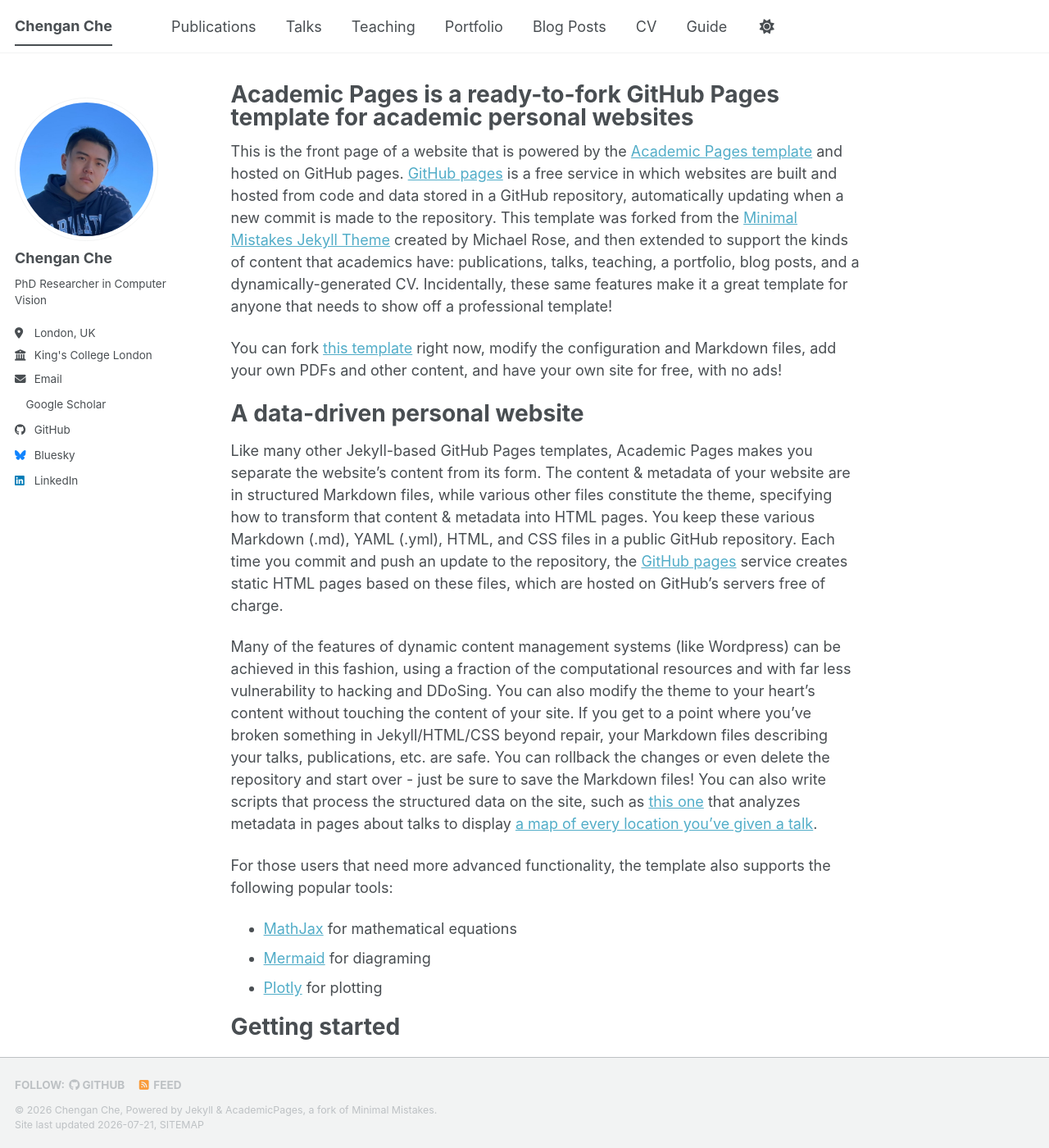
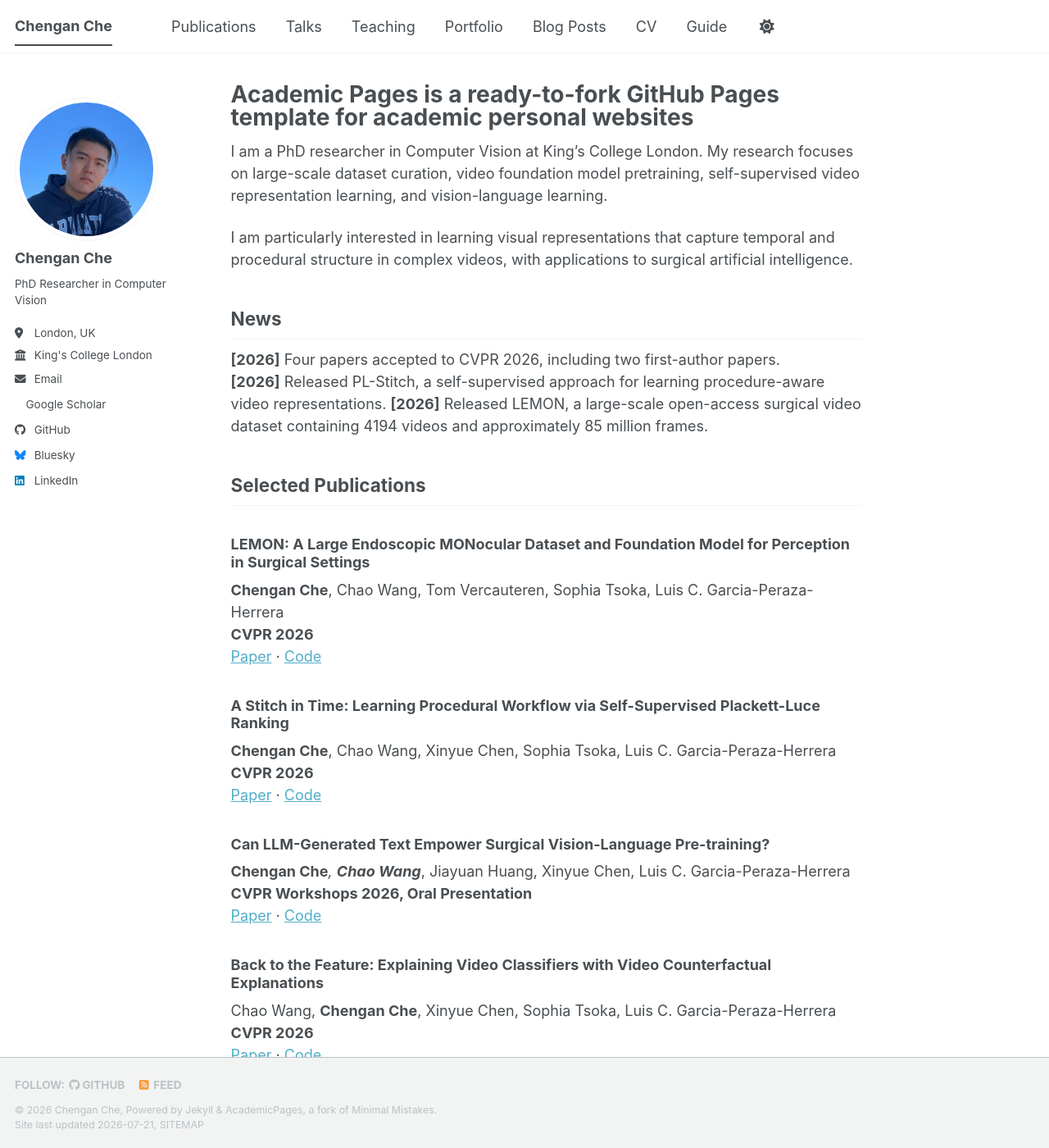
Before and after one commit to chengan-che/chengan-che.github.io, a Jekyll site: the page built from _pages/about.md, in a window 1280 px wide and 1400 px high. Shown: the whole window at 82% size. Built offline with Jekyll 4.4.1, drawn with Linux system fonts in a browser that asks for light colours; a style sheet for code colours, icons or effects is not loaded; some of the changed text lies outside the part shown.

Commit message:
Update about.md

```diff
--- a/_pages/about.md
+++ b/_pages/about.md
@@ -7,50 +7,54 @@ redirect_from:
   - /about.html
 ---
 
-This is the front page of a website that is powered by the [Academic Pages template](https://github.com/academicpages/academicpages.github.io) and hosted on GitHub pages. [GitHub pages](https://pages.github.com) is a free service in which websites are built and hosted from code and data stored in a GitHub repository, automatically updating when a new commit is made to the repository. This template was forked from the [Minimal Mistakes Jekyll Theme](https://mmistakes.github.io/minimal-mistakes/) created by Michael Rose, and then extended to support the kinds of content that academics have: publications, talks, teaching, a portfolio, blog posts, and a dynamically-generated CV. Incidentally, these same features make it a great template for anyone that needs to show off a professional template!
+I am a PhD researcher in Computer Vision at King's College London. My research focuses on large-scale dataset curation, video foundation model pretraining, self-supervised video representation learning, and vision-language learning.
 
- You can fork [this template](https://github.com/academicpages/academicpages.github.io) right now, modify the configuration and Markdown files, add your own PDFs and other content, and have your own site for free, with no ads!
+I am particularly interested in learning visual representations that capture temporal and procedural structure in complex videos, with applications to surgical artificial intelligence.
 
-A data-driven personal website
-======
-Like many other Jekyll-based GitHub Pages templates, Academic Pages makes you separate the website's content from its form. The content & metadata of your website are in structured Markdown files, while various other files constitute the theme, specifying how to transform that content & metadata into HTML pages. You keep these various Markdown (.md), YAML (.yml), HTML, and CSS files in a public GitHub repository. Each time you commit and push an update to the repository, the [GitHub pages](https://pages.github.com/) service creates static HTML pages based on these files, which are hosted on GitHub's servers free of charge.
+## News
 
-Many of the features of dynamic content management systems (like Wordpress) can be achieved in this fashion, using a fraction of the computational resources and with far less vulnerability to hacking and DDoSing. You can also modify the theme to your heart's content without touching the content of your site. If you get to a point where you've broken something in Jekyll/HTML/CSS beyond repair, your Markdown files describing your talks, publications, etc. are safe. You can rollback the changes or even delete the repository and start over - just be sure to save the Markdown files! You can also write scripts that process the structured data on the site, such as [this one](https://github.com/academicpages/academicpages.github.io/blob/master/talkmap.ipynb) that analyzes metadata in pages about talks to display [a map of every location you've given a talk](https://academicpages.github.io/talkmap.html).
+**[2026]** Four papers accepted to CVPR 2026, including two first-author papers.
+**[2026]** Released PL-Stitch, a self-supervised approach for learning procedure-aware video representations.
+**[2026]** Released LEMON, a large-scale open-access surgical video dataset containing 4194 videos and approximately 85 million frames.
 
-For those users that need more advanced functionality, the template also supports the following popular tools:
-- [MathJax](https://www.mathjax.org/) for mathematical equations
-- [Mermaid](https://mermaid.js.org/) for diagraming
-- [Plotly](https://plotly.com/javascript/) for plotting
+## Selected Publications
 
-Getting started
-======
-1. Register a GitHub account if you don't have one and confirm your e-mail (required!)
-1. Fork [this template](https://github.com/academicpages/academicpages.github.io) by clicking the "Use this template" button in the top right.
-1. Go to the repository's settings (rightmost item in the tabs that start with "Code", should be below "Unwatch"). Rename the repository "[your GitHub username].github.io", which will also be your website's URL.
-1. Set site-wide configuration and create content & metadata (see below -- also see [this set of diffs](https://archive.is/3TPas) showing what files were changed to set up [an example site](https://getorg-testacct.github.io) for a user with the username "getorg-testacct")
-1. Upload any files (like PDFs, .zip files, etc.) to the files/ directory. They will appear at https://[your GitHub username].github.io/files/example.pdf.
-1. Check status by going to the repository settings, in the "GitHub pages" section
+### LEMON: A Large Endoscopic MONocular Dataset and Foundation Model for Perception in Surgical Settings
 
-Site-wide configuration
-------
-The main configuration file for the site is in the base directory in [_config.yml](https://github.com/academicpages/academicpages.github.io/blob/master/_config.yml), which defines the content in the sidebars and other site-wide features. You will need to replace the default variables with ones about yourself and your site's github repository. The configuration file for the top menu is in [_data/navigation.yml](https://github.com/academicpages/academicpages.github.io/blob/master/_data/navigation.yml). For example, if you don't have a portfolio or blog posts, you can remove those items from that navigation.yml file to remove them from the header.
+**Chengan Che**, Chao Wang, Tom Vercauteren, Sophia Tsoka, Luis C. Garcia-Peraza-Herrera
+**CVPR 2026**
+[Paper](https://openaccess.thecvf.com/content/CVPR2026/papers/Che_LEMON_A_Large_Endoscopic_MONocular_Dataset_and_Foundation_Model_for_CVPR_2026_paper.pdf) · [Code](https://github.com/visurg-ai/LEMON)
 
-Create content & metadata
-------
-For site content, there is one Markdown file for each type of content, which are stored in directories like _publications, _talks, _posts, _teaching, or _pages. For example, each talk is a Markdown file in the [_talks directory](https://github.com/academicpages/academicpages.github.io/tree/master/_talks). At the top of each Markdown file is structured data in YAML about the talk, which the theme will parse to do lots of cool stuff. The same structured data about a talk is used to generate the list of talks on the [Talks page](https://academicpages.github.io/talks), each [individual page](https://academicpages.github.io/talks/2012-03-01-talk-1) for specific talks, the talks section for the [CV page](https://academicpages.github.io/cv), and the [map of places you've given a talk](https://academicpages.github.io/talkmap.html) (if you run this [python file](https://github.com/academicpages/academicpages.github.io/blob/master/talkmap.py) or [Jupyter notebook](https://github.com/academicpages/academicpages.github.io/blob/master/talkmap.ipynb), which creates the HTML for the map based on the contents of the _talks directory).
+### A Stitch in Time: Learning Procedural Workflow via Self-Supervised Plackett-Luce Ranking
 
-**Markdown generator**
+**Chengan Che**, Chao Wang, Xinyue Chen, Sophia Tsoka, Luis C. Garcia-Peraza-Herrera
+**CVPR 2026**
+[Paper](https://openaccess.thecvf.com/content/CVPR2026/papers/Che_A_Stitch_in_Time_Learning_Procedural_Workflow_via_Self-Supervised_Plackett-Luce_CVPR_2026_paper.pdf) · [Code](https://github.com/visurg-ai/PL-Stitch)
 
-The repository includes [a set of Jupyter notebooks](https://github.com/academicpages/academicpages.github.io/tree/master/markdown_generator
-) that converts a CSV containing structured data about talks or presentations into individual Markdown files that will be properly formatted for the Academic Pages template. The sample CSVs in that directory are the ones I used to create my own personal website at stuartgeiger.com. My usual workflow is that I keep a spreadsheet of my publications and talks, then run the code in these notebooks to generate the Markdown files, then commit and push them to the GitHub repository.
+### Can LLM-Generated Text Empower Surgical Vision-Language Pre-training?
 
-How to edit your site's GitHub repository
-------
-Many people use a git client to create files on their local computer and then push them to GitHub's servers. If you are not familiar with git, you can directly edit these configuration and Markdown files directly in the github.com interface. Navigate to a file (like [this one](https://github.com/academicpages/academicpages.github.io/blob/master/_talks/2012-03-01-talk-1.md) and click the pencil icon in the top right of the content preview (to the right of the "Raw | Blame | History" buttons). You can delete a file by clicking the trashcan icon to the right of the pencil icon. You can also create new files or upload files by navigating to a directory and clicking the "Create new file" or "Upload files" buttons.
+**Chengan Che***, **Chao Wang***, Jiayuan Huang, Xinyue Chen, Luis C. Garcia-Peraza-Herrera
+**CVPR Workshops 2026, Oral Presentation**
+[Paper](https://openaccess.thecvf.com/content/CVPR2026W/AI4RWC/papers/Che_Can_LLM-Generated_Text_Empower_Surgical_Vision-Language_Pre-training_CVPRW_2026_paper.pdf) · [Code](https://github.com/visurg-ai/SurgLIME)
 
-Example: editing a Markdown file for a talk
-![Editing a Markdown file for a talk](/images/editing-talk.png)
+### Back to the Feature: Explaining Video Classifiers with Video Counterfactual Explanations
 
-For more info
-------
-More info about configuring Academic Pages can be found in [the guide](https://academicpages.github.io/markdown/), the [growing wiki](https://github.com/academicpages/academicpages.github.io/wiki), and you can always [ask a question on GitHub](https://github.com/academicpages/academicpages.github.io/discussions). The [guides for the Minimal Mistakes theme](https://mmistakes.github.io/minimal-mistakes/docs/configuration/) (which this theme was forked from) might also be helpful.
+Chao Wang, **Chengan Che**, Xinyue Chen, Sophia Tsoka, Luis C. Garcia-Peraza-Herrera
+**CVPR 2026**
+[Paper](https://openaccess.thecvf.com/content/CVPR2026/papers/Wang_Back_to_the_Feature_Explaining_Video_Classifiers_with_Video_Counterfactual_CVPR_2026_paper.pdf) · [Code](https://github.com/visurg-ai/BTTF)
+
+## Experience
+
+### PhD Researcher in Computer Vision
+
+King's College London, London, UK
+October 2023–Present
+
+My research covers large-scale surgical video dataset curation, surgical foundation models, self-supervised video understanding, and vision-language pretraining.
+
+### Computer Vision Engineer
+
+Hangzhou Lizhi Network Technology Company, Hangzhou, China
+January 2022–July 2023
+
+Developed and deployed object detection and semantic segmentation systems, including real-time inference on NVIDIA Jetson Xavier devices.
```
